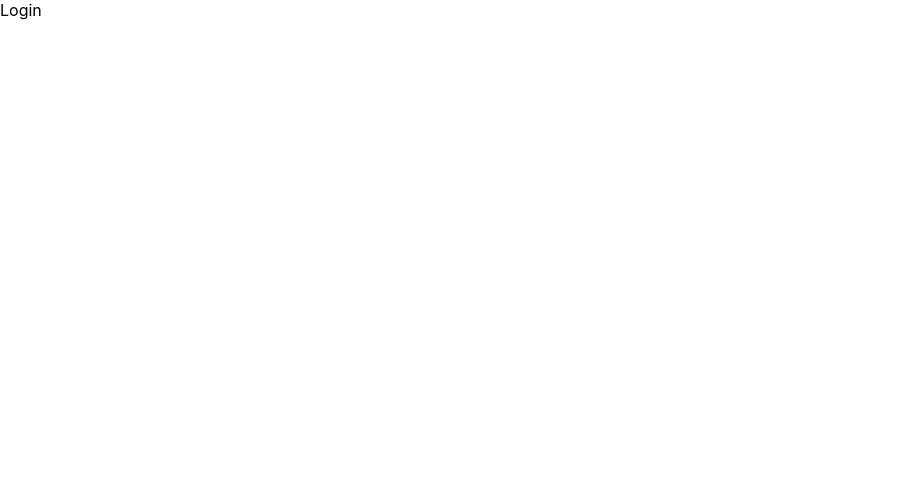
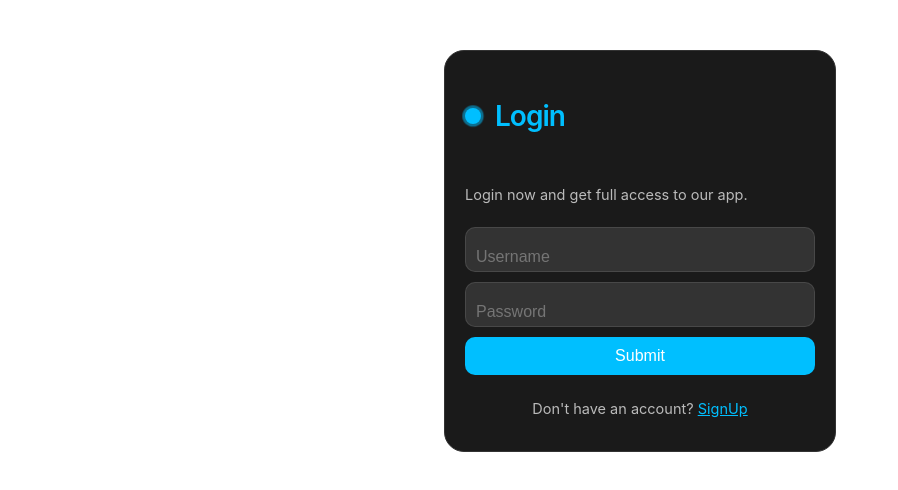
Before and after one commit to srinadh4583/Ecommerce, a React (Create React App) app: page /login in a window 1280 px wide. Shown: the top 490 px of the page, without its empty margins (0-898 px from the left). Built offline with nearby package versions, Linux system fonts and the light colour scheme.

Commit message:
after log in home is available if we reopen home its not working

```diff
--- a/src/App.js
+++ b/src/App.js
@@ -1,6 +1,6 @@
 // App.js
-import React, { useState } from 'react';
-import { BrowserRouter as Router, Routes, Route, Navigate } from 'react-router-dom';
+import React from 'react';
+import { BrowserRouter as Router, Routes, Route } from 'react-router-dom';
 import Header from './components/Header/Header';
 import Home from './pages/Home';
 import About from './pages/About';
@@ -9,50 +9,57 @@ import Cart from './pages/Cart';
 import ContactUs from './pages/Contactus';
 import { ApolloProvider } from '@apollo/client';
 import { ApolloClient, InMemoryCache } from '@apollo/client';
-import { CartProvider } from './components/context/CartContext';
 import Checkout from './components/order/OrderProcess';
 import './App.css';
 import SignUp from './components/Login&SignUp/SignUp';
 import Login from './components/Login&SignUp/Login';
+import { AuthProvider, useAuth } from './components/Authentication/AuthContext';
 
-// Create the Apollo Client instance
 const client = new ApolloClient({
-  uri: 'http://localhost:8080/graphql', // Your GraphQL server endpoint
+  uri: 'http://localhost:8080/graphql',
   cache: new InMemoryCache(),
 });
 
 const App = () => {
-  const [isLoggedIn, setIsLoggedIn] = useState(false);
+  return (
+    <ApolloProvider client={client}>
+      <AuthProvider>
+        <AppRouter />
+      </AuthProvider>
+    </ApolloProvider>
+  );
+};
+
+const AppRouter = () => {
+  const { isAuthenticated } = useAuth();
 
   return (
-    <ApolloProvider client={client}>
-      <CartProvider>
     <Router>
       <div className="app">
-            {isLoggedIn && <Header />}
+        {/* Render the Header component only if the user is authenticated */}
+        {isAuthenticated && <Header />}
+
+        {/* Routes for different pages */}
         <Routes>
-              <Route
-                path="/"
-                element={
-                  isLoggedIn ? (
-                    <Navigate to="/home" />
-                  ) : (
-                    <SignUp setLoggedIn={() => setIsLoggedIn(true)} />
-                  )
-                }
-              />
-              <Route path="/login" element={<Login setLoggedIn={() => setIsLoggedIn(true)} />} />
-              <Route path="/home" element={<Home />} />
+          {/* Redirect to Home if authenticated */}
+          {isAuthenticated ? (
+            <>
+              <Route path="/login" element={<Home />} />
               <Route path="/about" element={<About />} />
               <Route path="/products" element={<Products />} />
               <Route path="/contact" element={<ContactUs />} />
               <Route path="/cart" element={<Cart />} />
               <Route path="/placeorder" element={<Checkout />} />
+            </>
+          ) : (
+            <>
+              <Route path="/" element={<SignUp />} />
+              <Route path="/login" element={<Login />} />
+            </>
+          )}
         </Routes>
       </div>
     </Router>
-      </CartProvider>
-    </ApolloProvider>
   );
 };
 
--- /dev/null
+++ b/src/components/Authentication/AuthContext.js
@@ -0,0 +1,26 @@
+// AuthContext.js
+import React, { createContext, useState, useContext } from 'react';
+
+const AuthContext = createContext();
+
+export const AuthProvider = ({ children }) => {
+  const [isAuthenticated, setIsAuthenticated] = useState(false);
+
+  const login = () => {
+    console.log("entered");
+    setIsAuthenticated(true);
+  };
+
+  const logout = () => {
+    // Your logout logic here
+    setIsAuthenticated(false);
+  };
+
+  return (
+    <AuthContext.Provider value={{ isAuthenticated, login, logout }}>
+      {children}
+    </AuthContext.Provider>
+  );
+};
+
+export const useAuth = () => useContext(AuthContext);
--- a/src/components/Login&SignUp/Login.js
+++ b/src/components/Login&SignUp/Login.js
@@ -1,9 +1,69 @@
-import React from 'react'
+import React, { useState } from 'react';
+import { Link } from 'react-router-dom';
+import { useCart } from '../context/CartContext';
+import { useLazyQuery } from '@apollo/client';
+import { GET_USER } from '../../services/graphql';
+import { useAuth } from '../Authentication/AuthContext'; // Assuming you have the useAuth hook
 
 const Login = () => {
+  const { dispatch } = useCart();
+  const { login } = useAuth(); // Import the login function from the AuthContext
+  const [userName, setUserName] = useState('');
+  const [password, setPassword] = useState('');
+  const [error, setError] = useState(null);
+
+  const [getUser, { loading }] = useLazyQuery(GET_USER, {
+    onCompleted: (data) => {
+      const user = data.getUser;
+      if (user) {
+        dispatch({ type: 'SET_CART', payload: { cart: user.cartItems } });
+        login(); // Call the login function upon successful authentication
+      } else {
+        setError('Invalid username or password');
+      }
+    },
+  });
+
+  const handleSubmit = (e) => {
+    e.preventDefault();
+    getUser({ variables: { userName, password } });
+  };
+
   return (
-    <div>Login</div>
-  )
-}
+    <div className='center-form'>
+      <form className="form" onSubmit={handleSubmit}>
+        <p className="title">Login</p>
+        <p className="message">Login now and get full access to our app.</p>
 
-export default Login
+        <label>
+          <input
+            className="input"
+            type="text"
+            value={userName}
+            onChange={(e) => setUserName(e.target.value)}
+            placeholder="Username"
+            required
+          />
+        </label>
+
+        <label>
+          <input
+            className="input"
+            type="password"
+            value={password}
+            onChange={(e) => setPassword(e.target.value)}
+            placeholder="Password"
+            required
+          />
+        </label>
+
+        {error && <p className="error">{error}</p>}
+
+        <button className="submit" type="submit" disabled={loading}>Submit</button>
+        <p className="signin">Don't have an account? <Link to='/'>SignUp</Link></p>
+      </form>
+    </div>
+  );
+};
+
+export default Login;
--- a/src/components/Login&SignUp/SignUp.js
+++ b/src/components/Login&SignUp/SignUp.js
@@ -1,5 +1,5 @@
 import React, { useState } from 'react';
-import { NavLink } from 'react-router-dom';
+import { Link } from 'react-router-dom';
 import { useMutation } from '@apollo/client';
 import { ADD_USER } from '../../services/graphql';
 import Login from './Login'; // Import your Login component
@@ -56,7 +56,7 @@ const SignUp = () => {
           </button>
           {error && <p className="error">Error: {error.message}</p>}
           <p className="signin">
-            Already have an account? <NavLink to='/login'>Sign in</NavLink>{' '}
+            Already have an account? <Link to='/login'>Log In</Link>{' '}
           </p>
         </form>
       )}
--- a/src/index.js
+++ b/src/index.js
@@ -8,9 +8,9 @@ import { CartProvider } from './components/context/CartContext';
 const root = ReactDOM.createRoot(document.getElementById('root'));
 root.render(
   <React.StrictMode>
-    <CartProvider>
-      <App />
-    </CartProvider>
+     <CartProvider>
+      <App/>
+     </CartProvider>
   </React.StrictMode>
 );
 
--- a/src/services/graphql.js
+++ b/src/services/graphql.js
@@ -56,6 +56,25 @@ const GET_ORDER_HISTORY = gql`
     }
   }
 `;
+const GET_USER=gql`
+query GetUser($userName:String!,$password:String!){
+  getUser(userName:$userName,password:$password){
+      userName
+      userId
+      password
+      cartItems{
+          product{
+              productId
+              productName
+              productImage
+              description
+              price
+          }
+          quantity
+      }
+  }
+}
+`;
 
 const ADD_PRODUCT = gql`
   mutation AddProduct($product: ProductInput!) {
@@ -102,32 +121,24 @@ const PLACE_ORDER = gql`
   }
 `;
 
-// const ADD_User=gql`
-// mutation{
-//   addUser(user:{
-//       userName:"gopi"
-//       password:"gopi@683"
-//   }){
-//       userName
-//   }
-// }
-//`;
+
 const ADD_USER = gql`
   mutation AddUser($userName: String!, $password: String!) {
     addUser(user: { userName: $userName, password: $password }) {
       userName
-      # Include any other fields you want to retrieve after adding the user
     }
   }
 `;
+
 
 export {
   GET_PRODUCT,
   GET_ALL_PRODUCTS,
   GET_CART_ITEMS,
   GET_ORDER_HISTORY,
+  GET_USER,
   ADD_PRODUCT,
   ADD_TO_CART,
   PLACE_ORDER,
-  ADD_USER
+  ADD_USER,
 };
```
Lines whose indentation alone changed are shown as unchanged.
